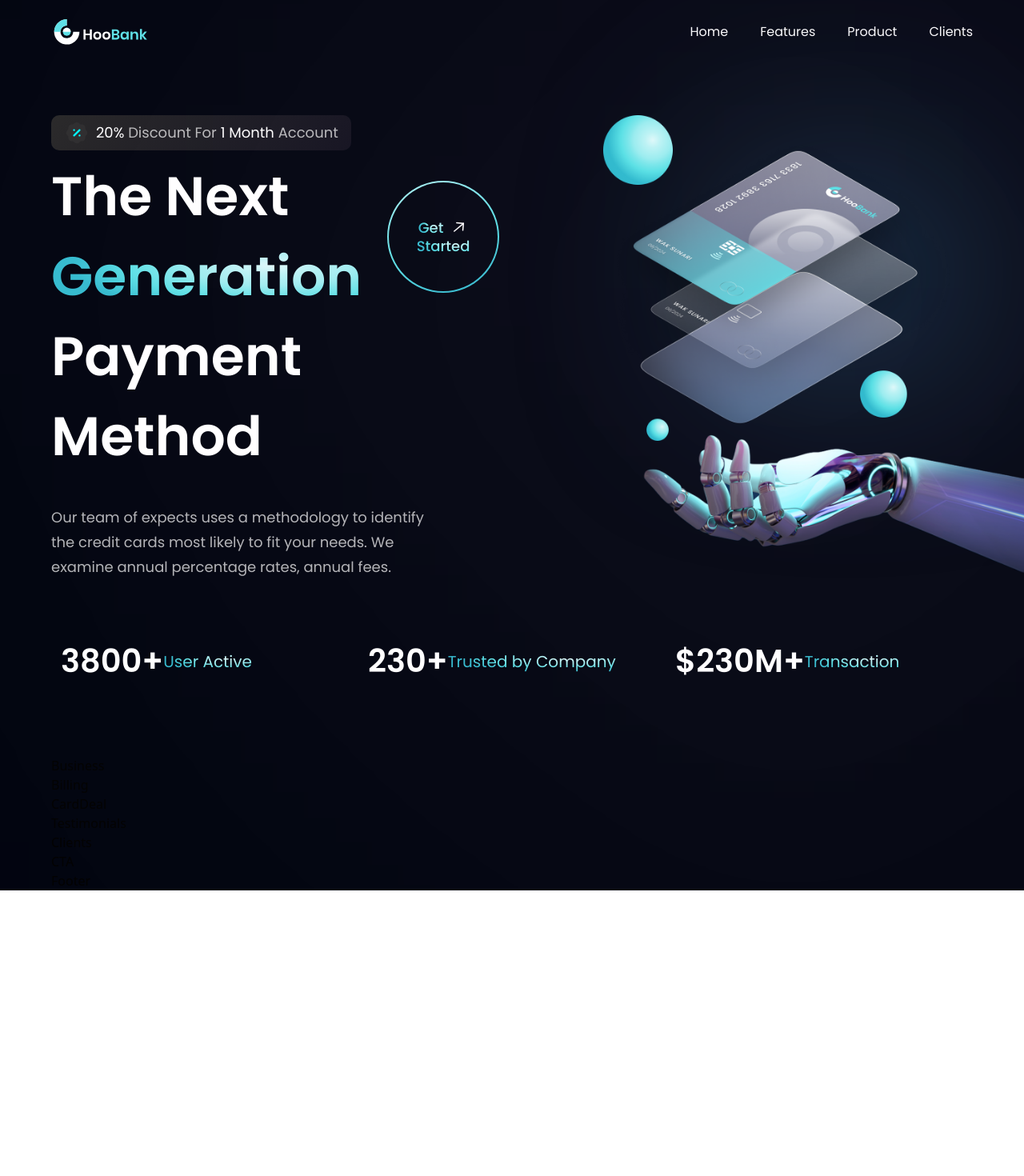
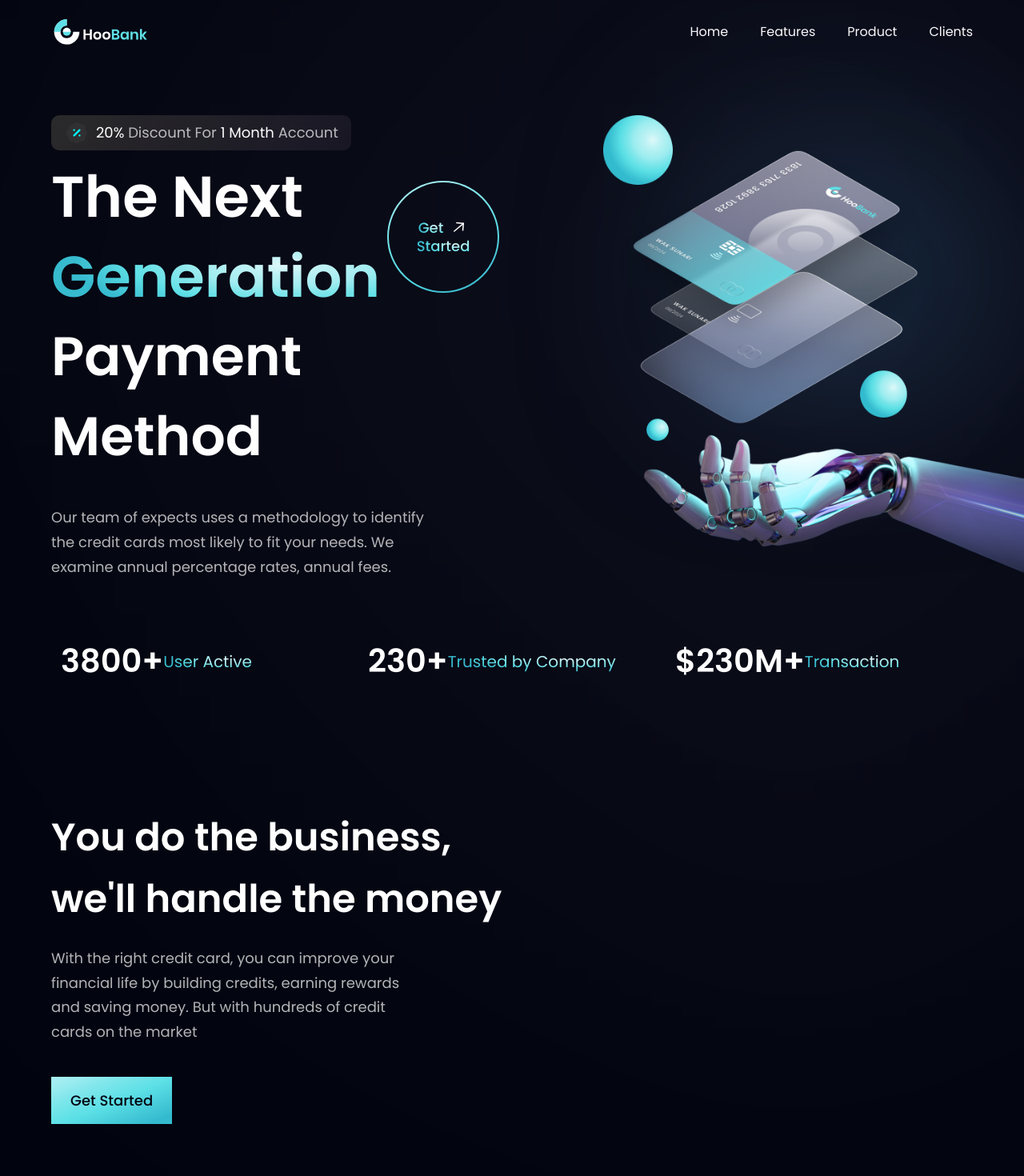
Before and after one commit to delmac-dev/bank_react_app, a React (Vite) app: page / in a window 1280 px wide. Shown: the top 1470 px of the page at 80% size. Before the commit the page ends 1113 px from the top, so only its background shows below. Built offline with nearby package versions, Linux system fonts and the light colour scheme.

Commit message:
reconfigured already done components

```diff
--- a/src/components/Business.jsx
+++ b/src/components/Business.jsx
@@ -1,9 +1,19 @@
 import React from 'react'
+import { features } from "../constants";
+import styles, {layout} from '../style';
+import Button from './Button';
 
-const Business = () => {
-  return (
-    <div>Business</div>
+const Business = () =>(
+    <section id='features' className={layout.section}>
+      <div className={`${layout.sectionInfo}`}>
+        <h2 className={styles.heading2}>You do the business, <br className="sm:block hidden" /> we'll handle the money</h2>
+        <p className={`${styles.paragraph} max-w-[470px] mt-5`}>
+          With the right credit card, you can improve your financial life by building credits, earning rewards and saving money. But with hundreds of credit cards on the market
+        </p>
+
+        <Button styles = "mt-10"/>
+      </div>
+    </section>
   )
-}
 
 export default Business
--- a/src/components/Button.jsx
+++ b/src/components/Button.jsx
@@ -1,9 +1,6 @@
 import React from 'react'
 
-const Button = () => {
-  return (
-    <div>Button</div>
+const Button = ({styles}) =>(
+    <button type='button' className={`py-4 px-6 bg-blue-gradient font-poppins font-medium text-[18px] text-primary outline-none ${styles}`}>Get Started</button>
   )
-}
-
 export default Button
--- a/src/components/Hero.jsx
+++ b/src/components/Hero.jsx
@@ -14,7 +14,7 @@
         </div>
 
         <div className="flex flex-row justify-between items-center w-full">
-          <h1 className="flex-1 font-poppins font-semibold ss:text-[68px] text-[52px] text-white ss:leading-[100px] leading-[75px]">
+          <h1 className="flex-1 font-poppins font-semibold ss:text-[72px] text-[52px] text-white ss:leading-[100px] leading-[75px]">
             The Next <br className="sm:block hidden" /> {" "}
             <span className="text-gradient">Generation</span> {" "}
           </h1>
@@ -22,11 +22,14 @@
             <GetStarted />
           </div>
         </div>
+
         <h1 className="flex-1 font-poppins font-semibold ss:text-[68px] text-[52px] text-white ss:leading-[100px] leading-[75px] w-full">
           Payment Method
         </h1>
+
         <p className={`${styles.paragraph} max-w-[470px] mt-5`}>Our team of expects uses a methodology to identify the credit cards most likely to fit your needs.
         We examine annual percentage rates, annual fees.</p>
+
       </div>
       <div className={`flex-1 flex ${styles.flexCenter} md:my-0 my-10 relative`}>
         <img src={robot} alt="billing" className='w-[100%] h-[100%] relative z-[5]' />
```
Also changed, not shown: src/components/Navbar.jsx (indentation only).
